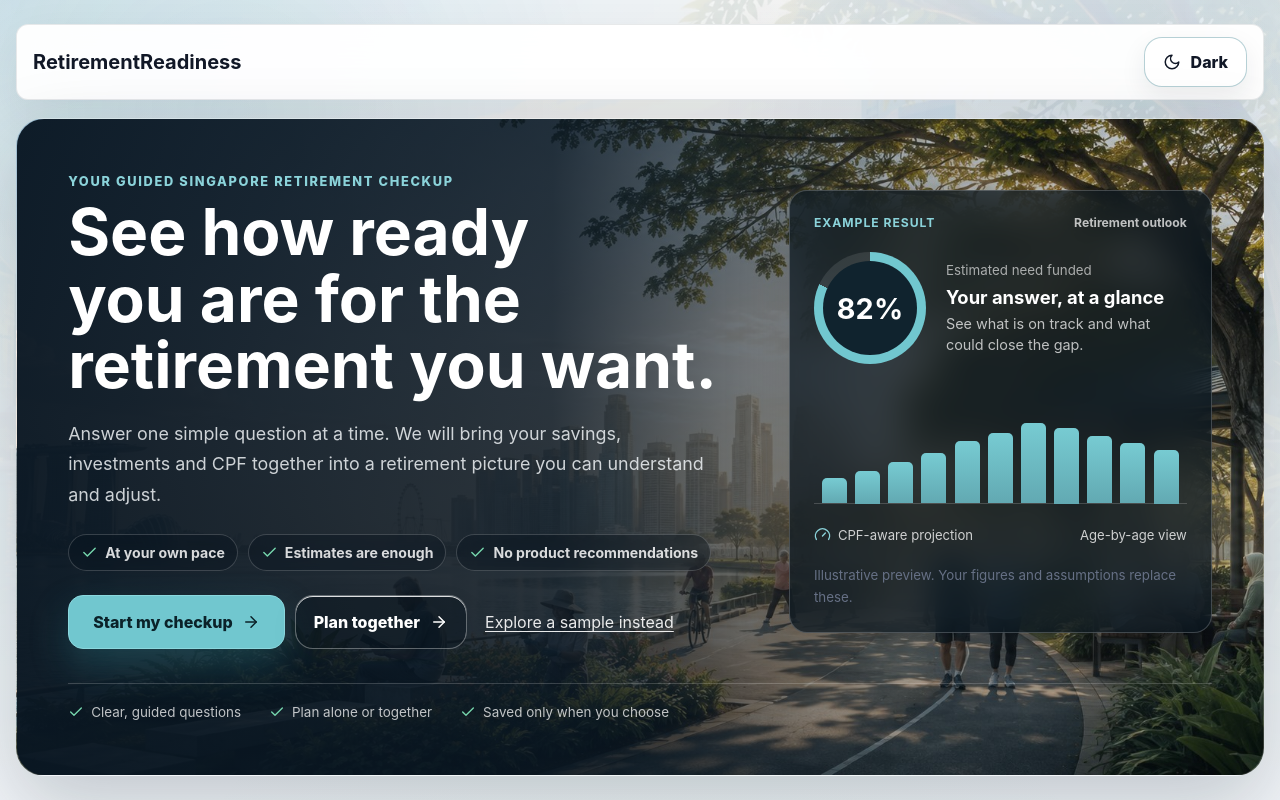
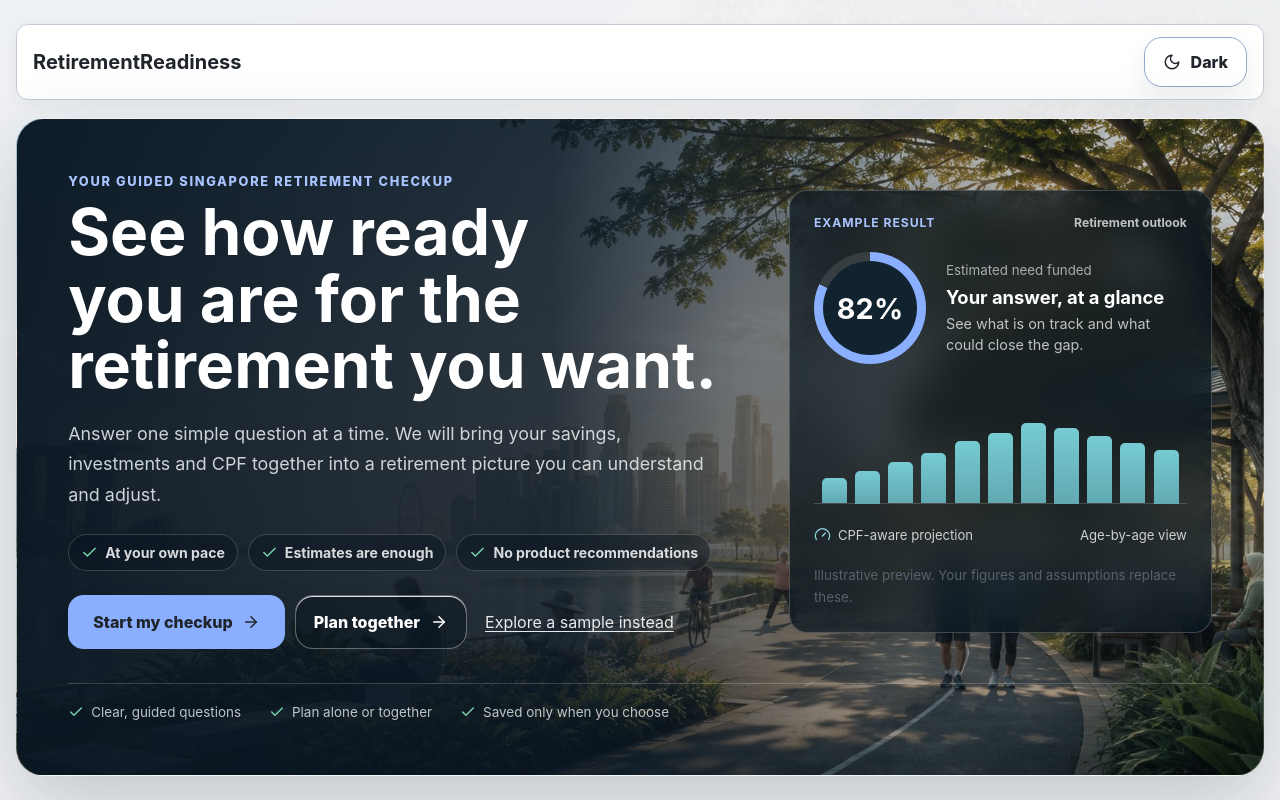
Before and after one commit to bryancjw-debug/RetirementReadiness, a React (Vite) app: page / in a window 1280 px wide. Shown: the top 800 px of the page. Built offline with nearby package versions, Linux system fonts and the light colour scheme.

Commit message:
Apply approved Ink and Cobalt theme with accessible category hierarchy

```diff
--- a/src/components/CoupleOnboardingWizard.tsx
+++ b/src/components/CoupleOnboardingWizard.tsx
@@ -238,8 +238,8 @@ export function CoupleOnboardingWizard({ initialPlan, editMode = false, onComple
 
       {step === 3 ? <Step eyebrow="Household resources" title="What resources and contributions are intended for retirement?" intro="Cash and investments are treated as one shared retirement pool. Each person’s ongoing contributions stop at their own retirement age.">
         <div className="quiz-stack">
-          <RangeQuestion label="Shared cash savings" helper="Exclude emergency cash and amounts committed to near-term goals." value={plan.currentCashSavings} min={0} max={750_000} step={5_000} onChange={(value) => updatePlan("currentCashSavings", value)} format={(value) => formatCurrency(value, { compact: value >= 100_000 })} quickValues={[0, 50_000, 100_000, 250_000, 500_000]} />
-          <RangeQuestion label="Shared retirement investments" helper="Do not include your home unless a future monetisation event is explicitly modelled." value={plan.currentInvestments} min={0} max={2_000_000} step={10_000} onChange={(value) => updatePlan("currentInvestments", value)} format={(value) => formatCurrency(value, { compact: value >= 100_000 })} quickValues={[0, 100_000, 250_000, 500_000, 1_000_000]} />
+          <RangeQuestion category="cash" label="Shared cash savings" helper="Exclude emergency cash and amounts committed to near-term goals." value={plan.currentCashSavings} min={0} max={750_000} step={5_000} onChange={(value) => updatePlan("currentCashSavings", value)} format={(value) => formatCurrency(value, { compact: value >= 100_000 })} quickValues={[0, 50_000, 100_000, 250_000, 500_000]} />
+          <RangeQuestion category="investments" label="Shared retirement investments" helper="Do not include your home unless a future monetisation event is explicitly modelled." value={plan.currentInvestments} min={0} max={2_000_000} step={10_000} onChange={(value) => updatePlan("currentInvestments", value)} format={(value) => formatCurrency(value, { compact: value >= 100_000 })} quickValues={[0, 100_000, 250_000, 500_000, 1_000_000]} />
         </div>
         <div className="couple-person-grid quiz-subsection">
           {plan.people.map((item, index) => <article className={`person-setup-card person-tone-${index + 1}`} key={item.id}>
--- a/src/components/OnboardingWizard.tsx
+++ b/src/components/OnboardingWizard.tsx
@@ -429,7 +429,7 @@ export function OnboardingWizard({ initialInputs, onComplete, onExploreSample, o
       {step === 3 ? (
         <QuestionStep eyebrow="What you have today" title="What resources are already intended for your future?" intro="Include money you expect to remain available for retirement. Exclude emergency money or funds already committed to a near-term purchase.">
           <div className="quiz-stack">
-            <div className="resource-question"><h3>Cash savings</h3>
+            <div className="resource-question" data-category="cash"><h3>Cash savings</h3>
               <ResourceChoiceGroup label="Cash balance availability" value={resourceStatus.cash} onChange={(value) => {
                 setResourceStatus((current) => ({ ...current, cash: value }));
                 if (value !== "known") update("currentCashSavings", 0);
@@ -448,7 +448,7 @@ export function OnboardingWizard({ initialInputs, onComplete, onExploreSample, o
             />
               </> : resourceStatus.cash === "unknown" ? <p>Not entered. This balance will be excluded until you add it.</p> : null}
             </div>
-            <div className="resource-question"><h3>Retirement investments</h3>
+            <div className="resource-question" data-category="investments"><h3>Retirement investments</h3>
               <ResourceChoiceGroup label="Investment balance availability" value={resourceStatus.investments} onChange={(value) => {
                 setResourceStatus((current) => ({ ...current, investments: value }));
                 if (value !== "known") update("currentInvestments", 0);
@@ -498,6 +498,7 @@ export function OnboardingWizard({ initialInputs, onComplete, onExploreSample, o
               {answers.contributionApproach !== "invest" ? (
                 <SliderQuestion
                   label={answers.contributionCadence === "occasional" ? "Average monthly cash amount" : "Monthly cash amount"}
+                  category="cash"
                   helper={answers.contributionCadence === "occasional" ? "Convert irregular deposits into a rough monthly average." : "Amount normally added to cash savings each month."}
                   value={answers.monthlyCashContribution}
                   min={0}
@@ -511,6 +512,7 @@ export function OnboardingWizard({ initialInputs, onComplete, onExploreSample, o
               {answers.contributionApproach !== "cash" ? (
                 <SliderQuestion
                   label={answers.contributionCadence === "occasional" ? "Average monthly investment amount" : "Monthly investment amount"}
+                  category="investments"
                   helper={answers.contributionCadence === "occasional" ? "Convert irregular investments into a rough monthly average." : "Amount normally invested each month."}
                   value={answers.monthlyInvestmentContribution}
                   min={0}
--- a/src/components/QuizNumberQuestion.tsx
+++ b/src/components/QuizNumberQuestion.tsx
@@ -1,8 +1,9 @@
 import { useId, useState, type CSSProperties } from "react";
 
-export function QuizNumberQuestion({ label, helper, value, min, max, step, onChange, format = String }: {
+export function QuizNumberQuestion({ label, helper, value, min, max, step, onChange, format = String, category }: {
   label: string; helper: string; value: number; min: number; max: number; step: number;
   onChange: (value: number) => void; format?: (value: number) => string; quickValues?: number[];
+  category?: "cash" | "investments" | "cpf";
 }) {
   const id = useId();
   const [draft, setDraft] = useState<string | null>(null);
@@ -10,7 +11,7 @@ export function QuizNumberQuestion({ label, helper, value, min, max, step, onCha
   const normalize = (n: number) => Math.max(min, Math.min(max, wholeYears ? Math.round(n) : n));
   const progress = Math.min(100, Math.max(0, (value - min) / Math.max(1, max - min) * 100));
   const invalid = draft !== null && (draft.trim() === "" || !Number.isFinite(Number(draft)) || Number(draft) < min || Number(draft) > max);
-  return <div className="quiz-slider-block">
+  return <div className="quiz-slider-block" data-category={category}>
     <div className="quiz-slider-block__header">
       <div><label htmlFor={id}>{label}</label><p id={`${id}-help`}>{helper}</p></div>
       <div className="quiz-number-answer">
--- a/src/main.tsx
+++ b/src/main.tsx
@@ -3,6 +3,7 @@ import ReactDOM from "react-dom/client";
 import App from "./App";
 import "./styles.css";
 import "./quiz-experience.css";
+import "./theme.css";
 
 ReactDOM.createRoot(document.getElementById("root")!).render(
   <React.StrictMode>
--- /dev/null
+++ b/src/theme.css
@@ -0,0 +1,149 @@
+/* Approved Ink & Cobalt theme. Imported last; financial logic remains unchanged. */
+:root, :root[data-theme="light"] {
+  --bg: #f2f3f5;
+  --bg-2: #e9ecf1;
+  --surface: #ffffff;
+  --surface-soft: #f1f4f8;
+  --surface-elevated: #ffffff;
+  --surface-glass: rgba(255,255,255,.96);
+  --input-bg: #ffffff;
+  --tooltip-bg: #ffffff;
+  --text: #20242b;
+  --muted: #59616c;
+  --muted-2: #657080;
+  --line: #c3cbd6;
+  --line-strong: #8291a7;
+  --primary: #2d58b5;
+  --secondary: #506075;
+  --blue: #2d58b5;
+  --blue-2: #426bc3;
+  --teal: #356b78;
+  --green: #267448;
+  --red: #b33f4b;
+  --amber: #89621b;
+  --focus: #2d58b53d;
+  --shadow: 0 12px 32px #20242b12;
+  --soft-shadow: 0 4px 16px #20242b0d;
+  --chart-primary: #426bc3;
+  --chart-cash: #7e8fa9;
+  --chart-investments: #527fd8;
+  --chart-success: #39875b;
+  --chart-error: #bf4d59;
+  --chart-warning: #a98027;
+  --chart-cpf-oa: #368b96;
+  --chart-cpf-sa: #8270bb;
+  --chart-cpf-ra: #39875b;
+  --chart-cpf-ma: #b08730;
+  --chart-custom-income: #956bad;
+  --chart-srs: #b1709b;
+  --chart-grid: #59616c26;
+  --person-1: #2d58b5;
+  --person-1-soft: #e2eaff;
+  --person-2: #7854a5;
+  --person-2-soft: #efe8f7;
+  --on-primary: #ffffff;
+  --cash-header: #e8ecf1;
+  --investment-header: #e2eaff;
+  --cpf-header: #e2efed;
+  --header-text: #20242b;
+  --assumption-bg: #f8edd7;
+  --assumption-accent: #89621b;
+  --backdrop-opacity: .035;
+}
+:root[data-theme="dark"] {
+  --bg: #161719;
+  --bg-2: #1c1e22;
+  --surface: #232529;
+  --surface-soft: #2a2d33;
+  --surface-elevated: #2e3239;
+  --surface-glass: rgba(35,37,41,.97);
+  --input-bg: #191c21;
+  --tooltip-bg: #232529;
+  --text: #f3f4f7;
+  --muted: #b7bec9;
+  --muted-2: #a4afbf;
+  --line: #525a67;
+  --line-strong: #7f8da2;
+  --primary: #8aafff;
+  --secondary: #b3bfd1;
+  --blue: #8aafff;
+  --blue-2: #a9c4ff;
+  --teal: #8bc5cf;
+  --green: #8ad6a5;
+  --red: #f18e99;
+  --amber: #e4c583;
+  --focus: #8aafff55;
+  --shadow: 0 12px 32px #00000026;
+  --soft-shadow: 0 4px 16px #0000001a;
+  --chart-primary: #8aafff;
+  --chart-cash: #b3bfd1;
+  --chart-investments: #8aafff;
+  --chart-success: #8ad6a5;
+  --chart-error: #f18e99;
+  --chart-warning: #e4c583;
+  --chart-cpf-oa: #8bc5cf;
+  --chart-cpf-sa: #b5a1ef;
+  --chart-cpf-ra: #8ad6a5;
+  --chart-cpf-ma: #e4c583;
+  --chart-custom-income: #d0a8ea;
+  --chart-srs: #e2aad0;
+  --chart-grid: #b7bec92b;
+  --person-1: #8aafff;
+  --person-1-soft: #303e5a;
+  --person-2: #c4a4ed;
+  --person-2-soft: #3e304f;
+  --on-primary: #20242b;
+  --cash-header: #b3bfd1;
+  --investment-header: #8aafff;
+  --cpf-header: #8bc5cf;
+  --header-text: #20242b;
+  --assumption-bg: #3d372b;
+  --assumption-accent: #e4c583;
+}
+body, :root[data-theme] body { background: var(--bg); }
+body::after { display: none; }
+.resource-choice { transition: border-color 150ms ease, box-shadow 150ms ease; }
+.app-shell { --control-accent: var(--primary); }
+.primary-action, .results-edit-action, .onboarding-welcome .welcome-primary-action {
+  color: var(--on-primary); background: var(--primary); border-color: var(--primary); box-shadow: var(--soft-shadow);
+}
+.primary-action:hover, .results-edit-action:hover, .onboarding-welcome .welcome-primary-action:hover { background: var(--blue-2); }
+.onboarding-welcome .welcome-primary-action { background: #8aafff; color: #20242b; border-color: #8aafff; }
+.onboarding-welcome__copy .eyebrow, .welcome-preview__top span { color: #a9c4ff; }
+.welcome-readiness-ring { background: conic-gradient(#8aafff 0 82%, rgba(255,255,255,.1) 82%); }
+.onboarding-card, .metric-card, .chart-card, .math-card, .table-card, .resource-choice { border-radius: 8px; }
+.resource-question { border: 1px solid var(--line); border-radius: 8px; padding: 20px; background: var(--surface); box-shadow: var(--soft-shadow); }
+[data-category="cash"] { --category-header: var(--cash-header); --category-accent: var(--secondary); }
+[data-category="investments"] { --category-header: var(--investment-header); --category-accent: var(--primary); }
+[data-category="cpf"], .cpf-balance-grid { --category-header: var(--cpf-header); --category-accent: var(--teal); }
+.resource-question > h3 { background: var(--category-header); color: var(--header-text); padding: 18px 20px; margin: -20px -20px 20px; border-radius: 7px 7px 0 0; }
+.quiz-slider-block[data-category], .cpf-balance-grid > .quiz-slider-block { padding: 0 20px 16px; border: 1px solid var(--line); border-radius: 8px; background: var(--surface); --control-accent: var(--category-accent); }
+.quiz-slider-block[data-category] > .quiz-slider-block__header, .cpf-balance-grid > .quiz-slider-block > .quiz-slider-block__header {
+  background: var(--category-header); color: var(--header-text); padding: 18px 20px; margin: 0 -20px 16px; border-radius: 7px 7px 0 0;
+}
+.quiz-slider-block[data-category] .quiz-slider-block__header p, .cpf-balance-grid .quiz-slider-block__header p { color: #39495b; }
+.quiz-slider-block[data-category] .quiz-number-answer span, .cpf-balance-grid .quiz-number-answer span { color: #39495b; }
+.quiz-number-answer input { border-color: var(--line-strong); }
+.resource-choice.is-selected .resource-choice__indicator, .quiz-choice.is-selected .quiz-choice__check { color: var(--on-primary); }
+.rate-assumptions { background: var(--assumption-bg); border-color: var(--assumption-accent); }
+.rate-assumptions .eyebrow { color: var(--assumption-accent); }
+.rate-summary > div { border-color: var(--secondary); }
+.rate-summary > div:nth-child(2), .rate-summary > div:nth-child(3) { border-color: var(--primary); }
+.rate-summary > div:nth-child(4) { border-color: var(--green); }
+.rate-summary > div:nth-child(5) { border-color: var(--assumption-accent); }
+.onboarding-card { --phase-accent: var(--primary); }
+.onboarding-card[data-phase="1"] { --phase-accent: var(--secondary); }
+.onboarding-card[data-phase="2"] { --phase-accent: var(--teal); }
+.onboarding-card[data-phase="3"] { --phase-accent: var(--amber); }
+.onboarding-card[data-phase="4"] { --phase-accent: var(--primary); }
+:root[data-theme="dark"] .onboarding-card { --phase-accent: var(--primary); }
+:root[data-theme="dark"] .onboarding-card[data-phase="1"] { --phase-accent: var(--secondary); }
+:root[data-theme="dark"] .onboarding-card[data-phase="2"] { --phase-accent: var(--teal); }
+:root[data-theme="dark"] .onboarding-card[data-phase="3"] { --phase-accent: var(--amber); }
+.onboarding-card :focus-visible, .results-section :focus-visible { outline: 3px solid var(--primary); outline-offset: 3px; }
+@media (max-width: 600px) {
+  .resource-question { padding: 16px; }
+  .resource-question > h3 { margin: -16px -16px 16px; padding: 16px; }
+  .quiz-slider-block[data-category], .cpf-balance-grid > .quiz-slider-block { padding-inline: 16px; }
+  .quiz-slider-block[data-category] > .quiz-slider-block__header, .cpf-balance-grid > .quiz-slider-block > .quiz-slider-block__header { margin-inline: -16px; padding: 16px; }
+}
```
Also changed, not shown: 1 other file (tests, documents, lock files or other folders).
